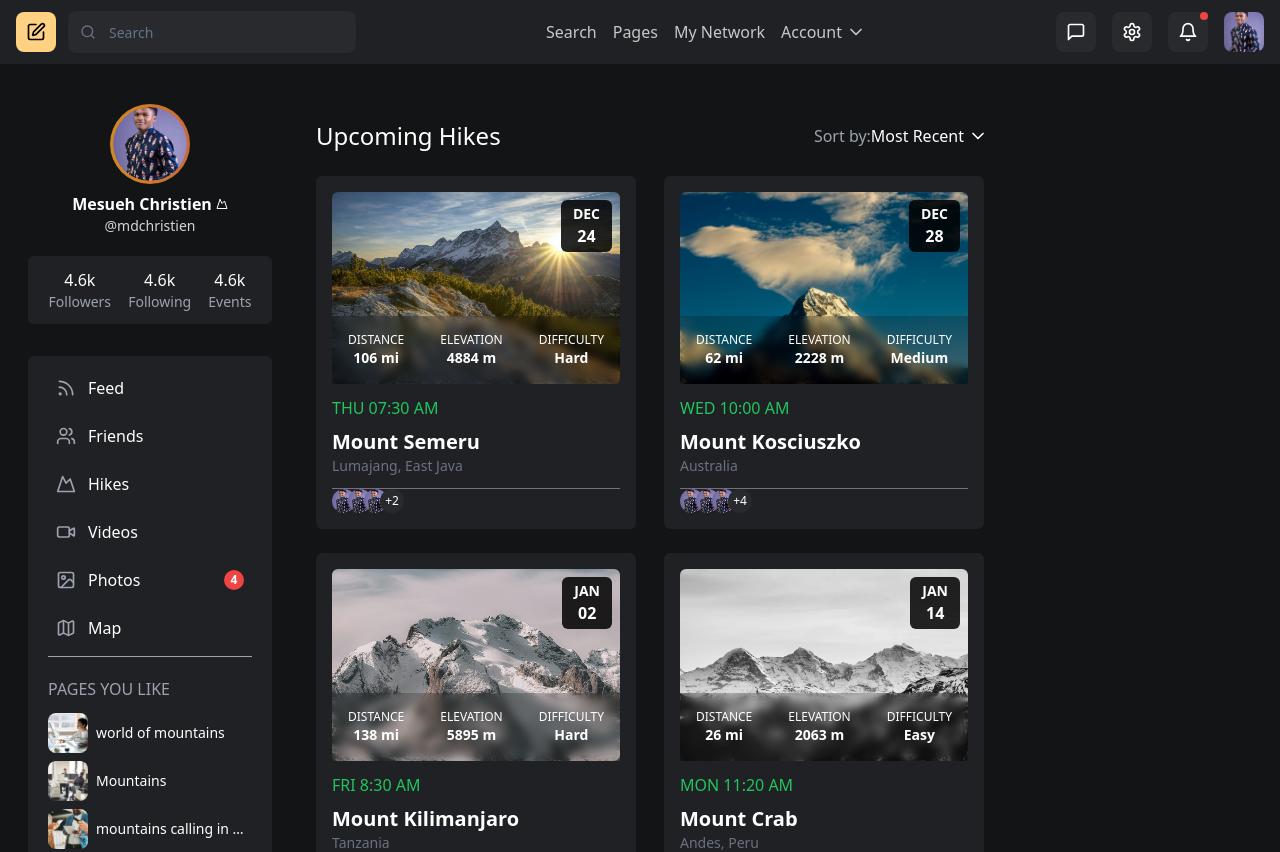
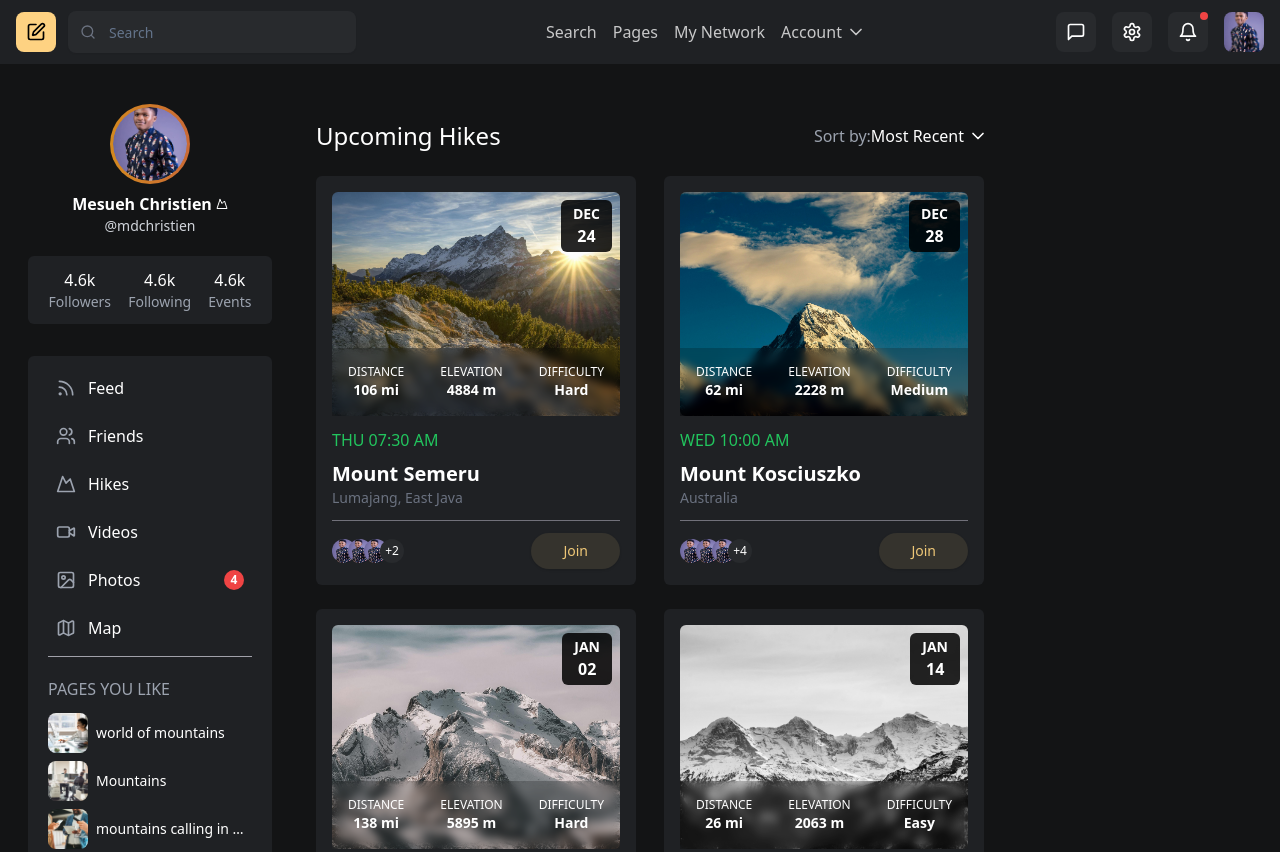
Before and after one commit to christienMD/social-media-hiker-app, a React (Vite) app: page / in a window 1280 px wide. Shown: the top 852 px of the page. Built offline with nearby package versions, Linux system fonts and the light colour scheme.

Commit message:
Build the custom button component

```diff
--- /dev/null
+++ b/src/components/CustomButton.tsx
@@ -0,0 +1,27 @@
+import React from "react";
+import { Button } from "@/components/ui/button";
+import { cn } from "@/lib/utils";
+
+interface Props extends React.ButtonHTMLAttributes<HTMLButtonElement> {
+  label: string;
+}
+
+const CustomButton = ({ label, className, ...props }: Props) => {
+  return (
+    <Button
+      className={cn(
+        "bg-[#35332D] text-[#EEC777] hover:bg-[#35332D]/80",
+        "rounded-full px-8 text-sm font-medium",
+        "transition-all duration-200 ease-in-out",
+        "hover:shadow-md hover:text-[#EEC777]/90",
+        "active:bg-[#35332D]/70 active:scale-95",
+        className
+      )}
+      {...props}
+    >
+      {label}
+    </Button>
+  );
+};
+
+export default CustomButton;
--- a/src/components/main/InfoCard.tsx
+++ b/src/components/main/InfoCard.tsx
@@ -1,3 +1,4 @@
+import CustomButton from "../CustomButton";
 import DateBox from "./DateBox";
 import HikeInfo from "./HikeInfo";
 import ProfileAvatarGroup from "./ProfileAvatarGroup";
@@ -33,7 +34,7 @@ const InfoCard = ({
         <img
           src={imgUrl}
           alt={title}
-          className="w-full h-48 object-cover rounded-md"
+          className="w-full h-56 object-cover rounded-md"
         />
         <DateBox date={date} />
         <HikeInfo
@@ -49,7 +50,10 @@ const InfoCard = ({
       </div>
 
       <hr className="border-t border-zinc-500 mt-3" />
-      <ProfileAvatarGroup images={participants} size="sm" />
+      <div className="mt-3 flex items-center justify-between">
+        <ProfileAvatarGroup images={participants} size="sm" />
+        <CustomButton label="Join" />
+      </div>
     </div>
   );
 };
```
